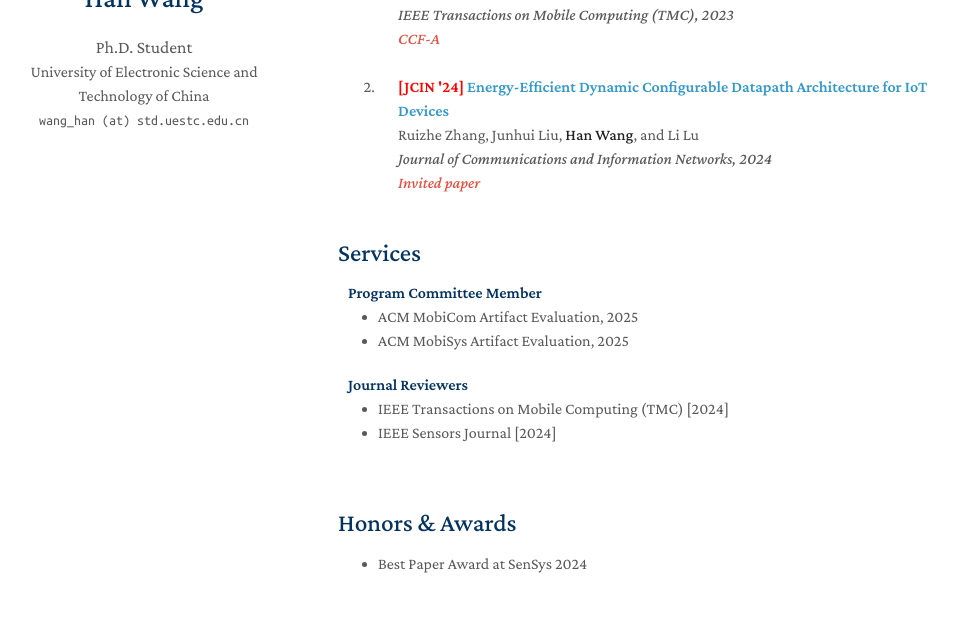
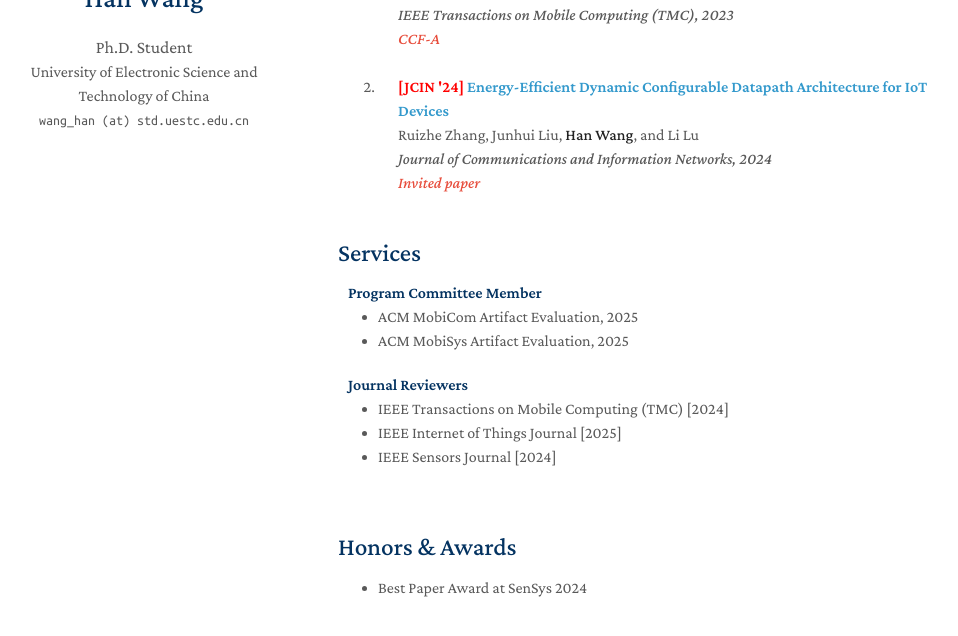
Before and after one commit to hwang620/hwang620.github.io, a Jekyll site: the page built from index.md, in a window 1280 px wide and 900 px high, scrolled down 1192 px, cut to the strip 206-842 px from the top of the window. Shown: the whole strip, without its empty margins (132-1090 px from the left). Built offline with Jekyll 4.4.1, drawn with Linux system fonts in a browser that asks for light colours; a style sheet for code colours, icons or effects is not loaded; our own code applies the rules of GitHub Pages for plain Markdown files.

Commit message:
Update services.md

```diff
--- a/_includes/services.md
+++ b/_includes/services.md
@@ -10,5 +10,7 @@
 
 <ul style="margin:0 0 20px;">
   <li><a href="https://ieeexplore.ieee.org/xpl/RecentIssue.jsp?punumber=7755"><autocolor>IEEE Transactions on Mobile Computing (TMC) [2024]</autocolor></a></li>
+  <li><a href="https://ieee-iotj.org/"><autocolor>
+IEEE Internet of Things Journal [2025]</autocolor></a></li>
   <li><a href="https://ieeexplore.ieee.org/xpl/RecentIssue.jsp?punumber=7361"><autocolor>IEEE Sensors Journal [2024]</autocolor></a></li>
 </ul>
```
